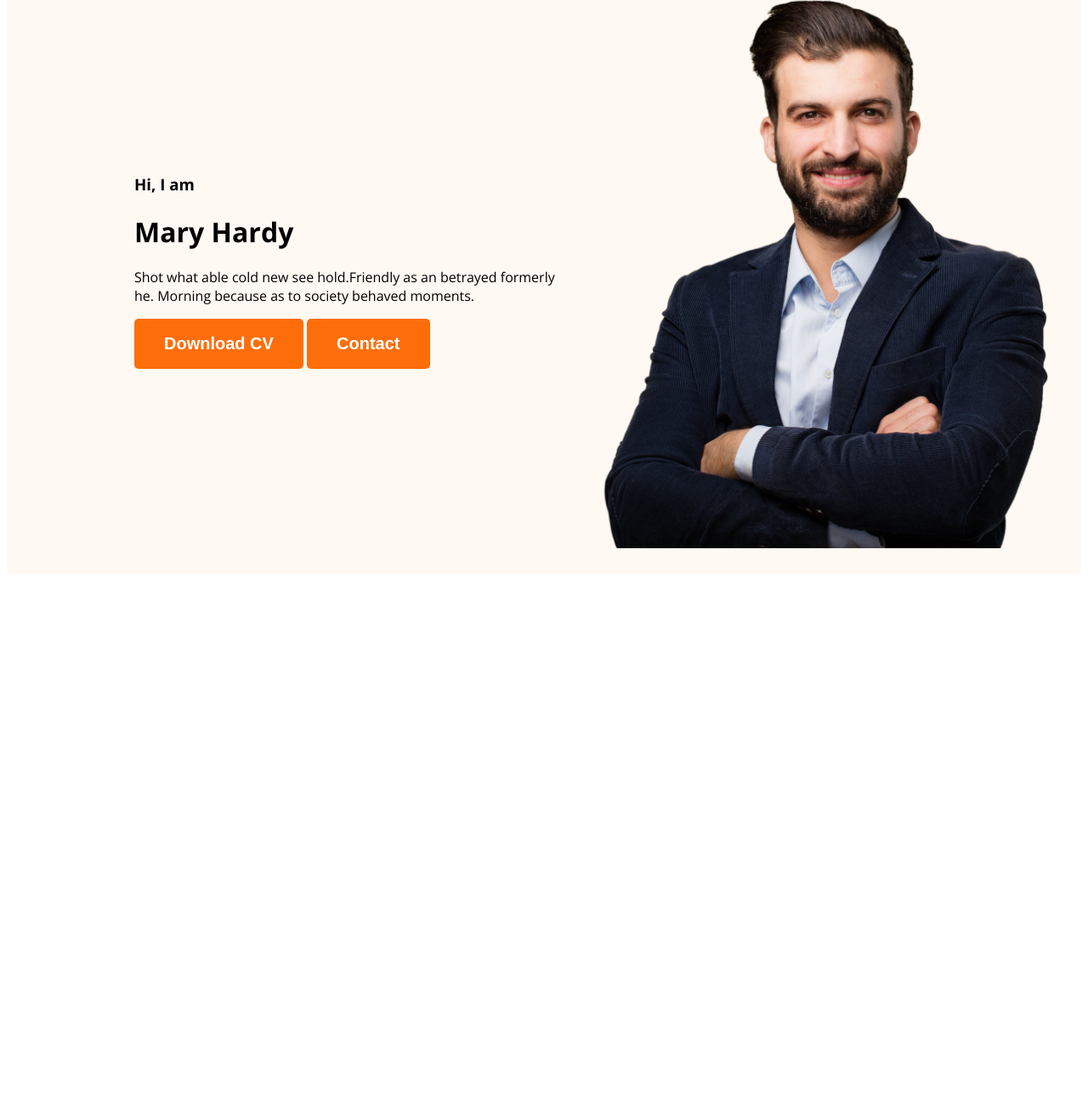
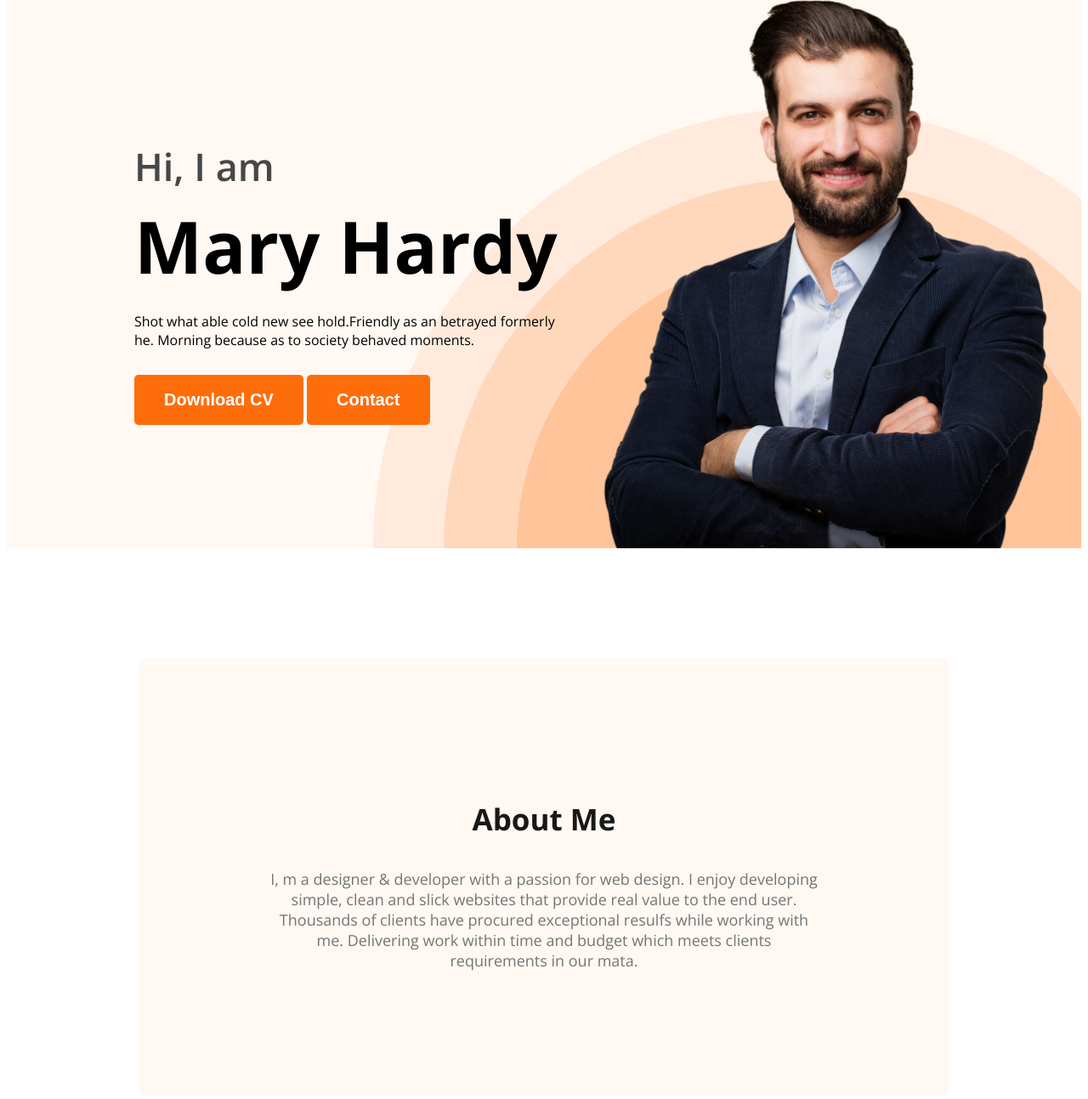
Before and after one commit to Tareq126/developer-portfolio, a plain HTML site: page index.html in a window 1280 px wide. Shown: the part 215-1508 px from the top of the page at 85% size. Before the commit the page ends 898 px from the top, so only its background shows below. Drawn offline with nearby package versions, Linux system fonts and the light colour scheme.

Commit message:
about section created

```diff
--- a/index.html
+++ b/index.html
@@ -26,7 +26,7 @@
         <div class="banner-content">
           <h3 class="banner-greeting">Hi, I am</h3>
           <h1 class="banner-title">Mary Hardy</h1>
-          <p>
+          <p class="banner-text">
             Shot what able cold new see hold.Friendly as an betrayed formerly
             he. Morning because as to society behaved moments.
           </p>
@@ -36,7 +36,18 @@
         <img class="profile-pic" src="images/hardy.png" alt="" />
       </div>
     </header>
-    <main></main>
+    <main>
+      <section class="about">
+        <h3 class="section-title">About Me</h3>
+        <p class="section-description">
+          I, m a designer & developer with a passion for web design. I enjoy
+          developing simple, clean and slick websites that provide real value to
+          the end user. Thousands of clients have procured exceptional resulfs
+          while working with me. Delivering work within time and budget which
+          meets clients requirements in our mata.
+        </p>
+      </section>
+    </main>
     <footer></footer>
   </body>
 </html>
--- a/styles/portfolio.css
+++ b/styles/portfolio.css
@@ -15,6 +15,20 @@ body {
   font-size: 20px;
   font-weight: 700;
   padding: 18px 35px;
+}
+
+.section-title {
+  color: rgb(24, 24, 24);
+  font-size: 35px;
+  font-weight: 700;
+  text-align: center;
+}
+
+.section-description {
+  color: rgb(117, 117, 117);
+  font-size: 18px;
+  font-weight: 400;
+  text-align: center;
 }
 
 /* nav related style */
@@ -49,14 +63,50 @@ nav a {
 /* header related styles */
 .header {
   background: rgb(255, 248, 243);
+  background-image: url("../images/header_bg.png");
+  background-repeat: no-repeat;
+  background-position: bottom right;
 }
 
 .banner {
-  padding: 30px 30px 30px 150px;
+  padding: 30px 30px 0 150px;
   display: flex;
   align-items: center;
+  justify-content: space-between;
+}
+
+.banner-content {
+  max-width: 580px;
 }
 
 .banner .profile-pic {
   width: 580px;
 }
+
+.banner-greeting {
+  color: rgb(71, 71, 71);
+  font-size: 45px;
+  font-weight: 600;
+  margin-bottom: 0;
+}
+
+.banner-title {
+  font-size: 85px;
+  font-weight: 700;
+  margin-top: 5px;
+  margin-bottom: 20px;
+}
+
+.banner-text {
+  margin-bottom: 30px;
+}
+
+/* main section styles */
+
+/* about section styles */
+.about {
+  padding: 130px 155px;
+  border-radius: 10px;
+  background: rgb(255, 248, 243);
+  margin: 130px 155px;
+}
```
